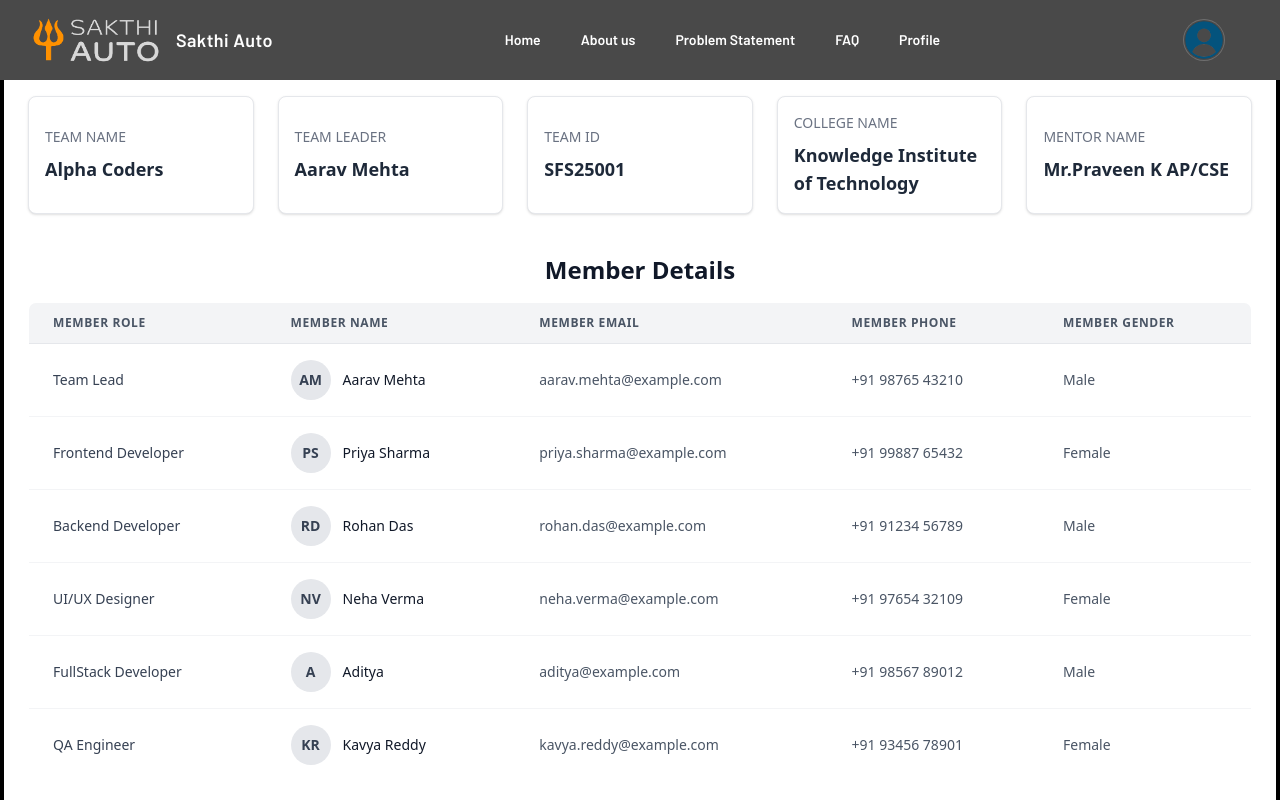
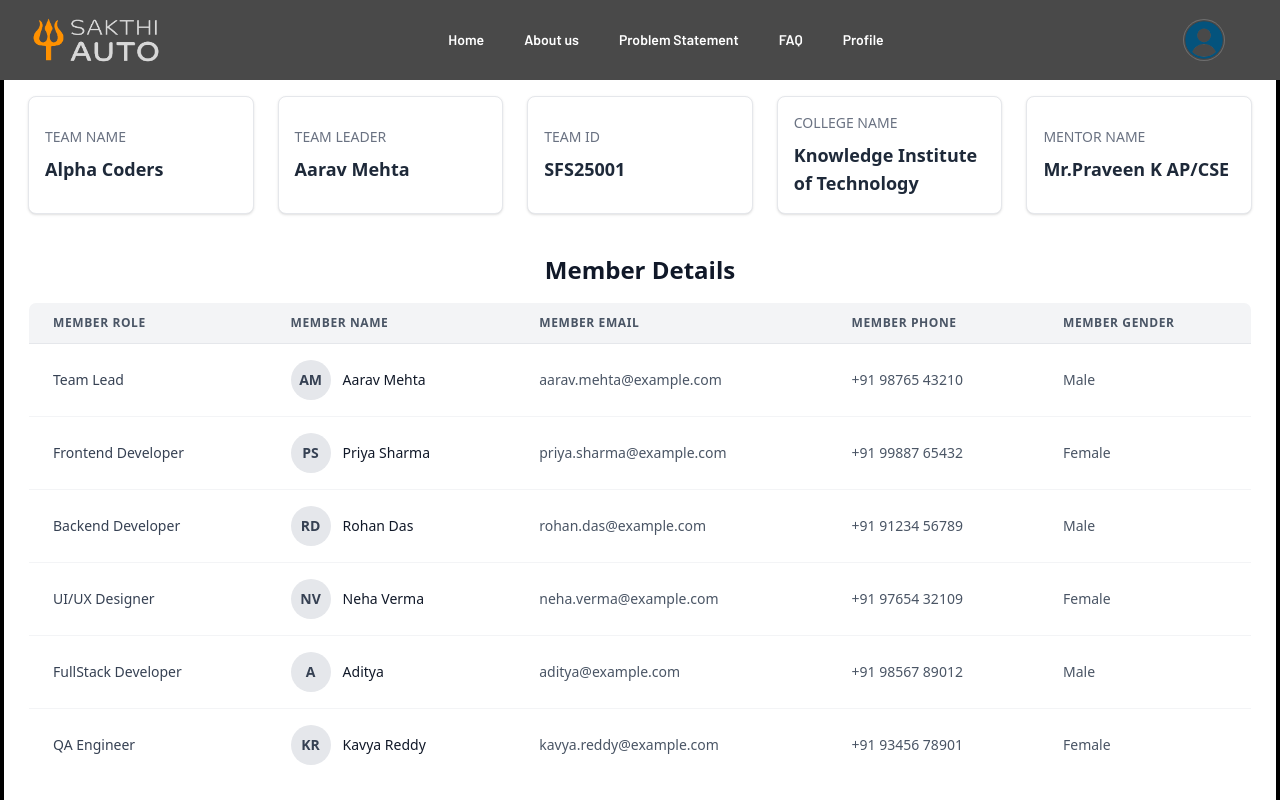
Before and after one commit to damodara2006/Project_SFS, a React (Vite) app in the folder frontend/: page /student in a window 1280 px wide. Shown: the top 800 px of the page. Built offline with nearby package versions, Linux system fonts and the light colour scheme.

Commit message:
fix: remove redundant logo text in Header component

```diff
--- a/frontend/src/components/Header.jsx
+++ b/frontend/src/components/Header.jsx
@@ -19,7 +19,6 @@ const Header = () => {
           {/* Left: Logo */}
           <div className="flex items-center space-x-4">
             <img src={skathiauto} alt="Sakthi groups" className="w-32 h-14 rounded-sm" />
-            <span className="hidden md:block font-semibold text-lg tracking-wide">Sakthi Auto</span>
           </div>
 
           {/* Center: Navigation (desktop) */}
```
